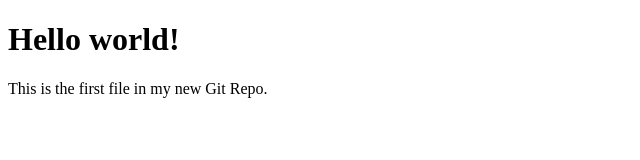
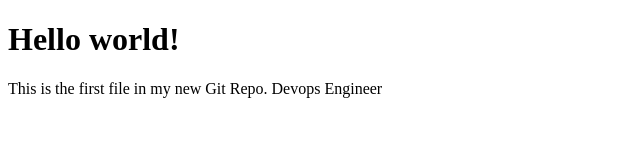
Before and after one commit to kiran-113/devopsdemo, a plain HTML site: page index.html in a window 1280 px wide. Shown: the whole page, without its empty margins (0-640 px from the left). Drawn offline with Linux system fonts and the light colour scheme.

Commit message:
added devops engineer

```diff
--- a/index.html
+++ b/index.html
@@ -8,7 +8,7 @@
 <body>
 
     <h1>Hello world!</h1>
-    <p>This is the first file in my new Git Repo.</p>
+    <p>This is the first file in my new Git Repo. Devops Engineer</p>
 
 </body>
 
```
